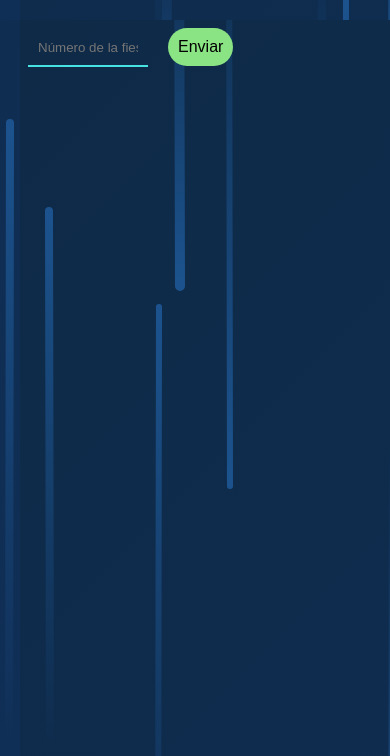
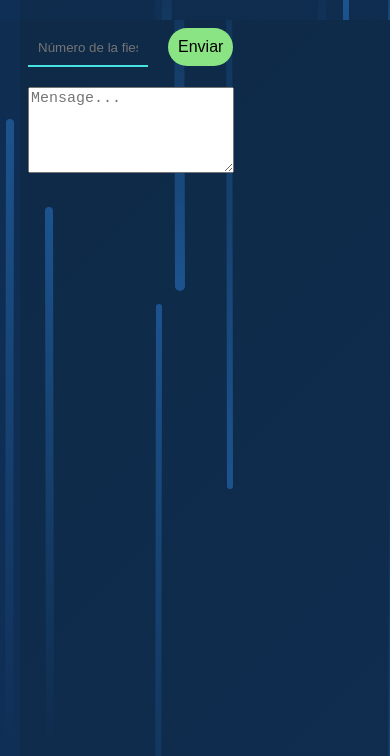
Before and after one commit to EdwinC27/CabinaGiratoria360, an Angular app: page / in a window 390 px wide. Shown: the top 756 px of the page. Built offline with nearby package versions, Linux system fonts and the light colour scheme.

Commit message:
Poner una variable para pedir la frase proporcionada por el usuario

```diff
--- /dev/null
+++ b/src/app/frase.service.ts
@@ -0,0 +1,18 @@
+import { Injectable } from '@angular/core';
+
+@Injectable({
+  providedIn: 'root'
+})
+export class FraseService {
+  fraseCompartida: string = '';
+
+  constructor() { }
+
+  establecerFraseCompartida(frase: string) {
+    this.fraseCompartida = frase;
+  }
+
+  obtenerFraseCompartida() {
+    return this.fraseCompartida;
+  }
+}
--- a/src/app/qr-fiesta/qr-fiesta.component.ts
+++ b/src/app/qr-fiesta/qr-fiesta.component.ts
@@ -1,6 +1,7 @@
 import { Component, OnInit } from '@angular/core';
 import { DomSanitizer, SafeResourceUrl } from '@angular/platform-browser';
 import { ActivatedRoute } from '@angular/router';
+import { FraseService } from '../frase.service';
 
 @Component({
   selector: 'app-qr-fiesta',
@@ -10,14 +11,15 @@ import { ActivatedRoute } from '@angular/router';
 export class QrFiestaComponent implements OnInit {
   id:any;
   imgQR: any;
-  frase: string = "Que esta fiesta sea una oportunidad para renovar energías, fortalecer lazos y crear nuevos recuerdos que perduren para siempre en tu memoria. ¡Celebra con ganas, ríe sin parar, baila hasta el amanecer y disfruta de cada instante! Que esta fiesta te traiga mucha dicha, amor y paz en tu vida. ¡Feliz Fiesta!";
+  frase: string = " ";
   safeSrc: SafeResourceUrl | undefined;
 
 
-  constructor (private router: ActivatedRoute, private sanitizer: DomSanitizer){}
+  constructor (private router: ActivatedRoute, private sanitizer: DomSanitizer, private fraseService: FraseService){}
 
   ngOnInit(): void {
     this.id = this.router.snapshot.paramMap.get("id");
+    this.frase = this.fraseService.obtenerFraseCompartida();
     this.imgQR = "../../assets/QRs/fiesta" + this.id + ".png";
     this.safeSrc =  this.sanitizer.bypassSecurityTrustResourceUrl("https://www.youtube.com/embed/4HW-JFuKfH4");
   }
--- a/src/app/seleccionar-fiesta/seleccionar-fiesta.component.css
+++ b/src/app/seleccionar-fiesta/seleccionar-fiesta.component.css
@@ -35,6 +35,13 @@ button:hover {
     transform: scale(1.2);
 }
 
+.frase {
+  margin-top: 20px;
+  margin-right: 20px;
+  width: 400px;
+  height: 100px;
+  font-size: 15px;
+}
 
 @media screen and (max-width: 840px) {
     input:focus {
@@ -50,6 +57,12 @@ button:hover {
     input:focus {
         width: 200px;
     }
+
+    .frase {
+      width: 200px;
+      height: 80px;
+    }
+
 }
 
 @media screen and (max-width: 445px) {
--- a/src/app/seleccionar-fiesta/seleccionar-fiesta.component.html
+++ b/src/app/seleccionar-fiesta/seleccionar-fiesta.component.html
@@ -1,3 +1,4 @@
-<input placeholder="Número de la fiesta..." [(ngModel)]="inputText" (input)="botonHabilitado = inputText.trim().length > 0" #ciudadInput>
+<input placeholder="Número de la fiesta..." [(ngModel)]="inputText" (input)="botonHabilitado = inputText.trim().length > 0">
+<button id="search-button" [disabled]="!botonHabilitado" (click)="buscarQR()">Enviar</button><br>
 
-<button id="search-button" [disabled]="!botonHabilitado" (click)="buscarQR()">Enviar</button>
+<textarea placeholder="Mensage..." [(ngModel)]="inputMensage" class="frase"> </textarea>
--- a/src/app/seleccionar-fiesta/seleccionar-fiesta.component.ts
+++ b/src/app/seleccionar-fiesta/seleccionar-fiesta.component.ts
@@ -1,5 +1,6 @@
 import { Component } from '@angular/core';
 import { Router } from '@angular/router';
+import { FraseService } from '../frase.service';
 
 @Component({
   selector: 'app-seleccionar-fiesta',
@@ -8,14 +9,15 @@ import { Router } from '@angular/router';
 })
 export class SeleccionarFiestaComponent {
   inputText: string = '';
+  inputMensage: string = '';
   botonHabilitado: boolean = false;
-  id:any;
+  id: any;
 
-  constructor(private router: Router) {}
+  constructor(private router: Router, private fraseService: FraseService) { }
 
   buscarQR() {
-    if(parseInt(this.inputText) <= 4 && parseInt(this.inputText) >= 1) {
-      switch(parseInt(this.inputText)) {
+    if (parseInt(this.inputText) <= 4 && parseInt(this.inputText) >= 1) {
+      switch (parseInt(this.inputText)) {
         case 1:
           this.id = 1;
           break;
@@ -33,6 +35,9 @@ export class SeleccionarFiestaComponent {
           break;
       }
 
+      // establecer la frase compartida
+      this.fraseService.establecerFraseCompartida(this.inputMensage);
+
       this.router.navigate(['/qr', this.id]);
     } else {
       alert("Número de fiesta inválido");
```
